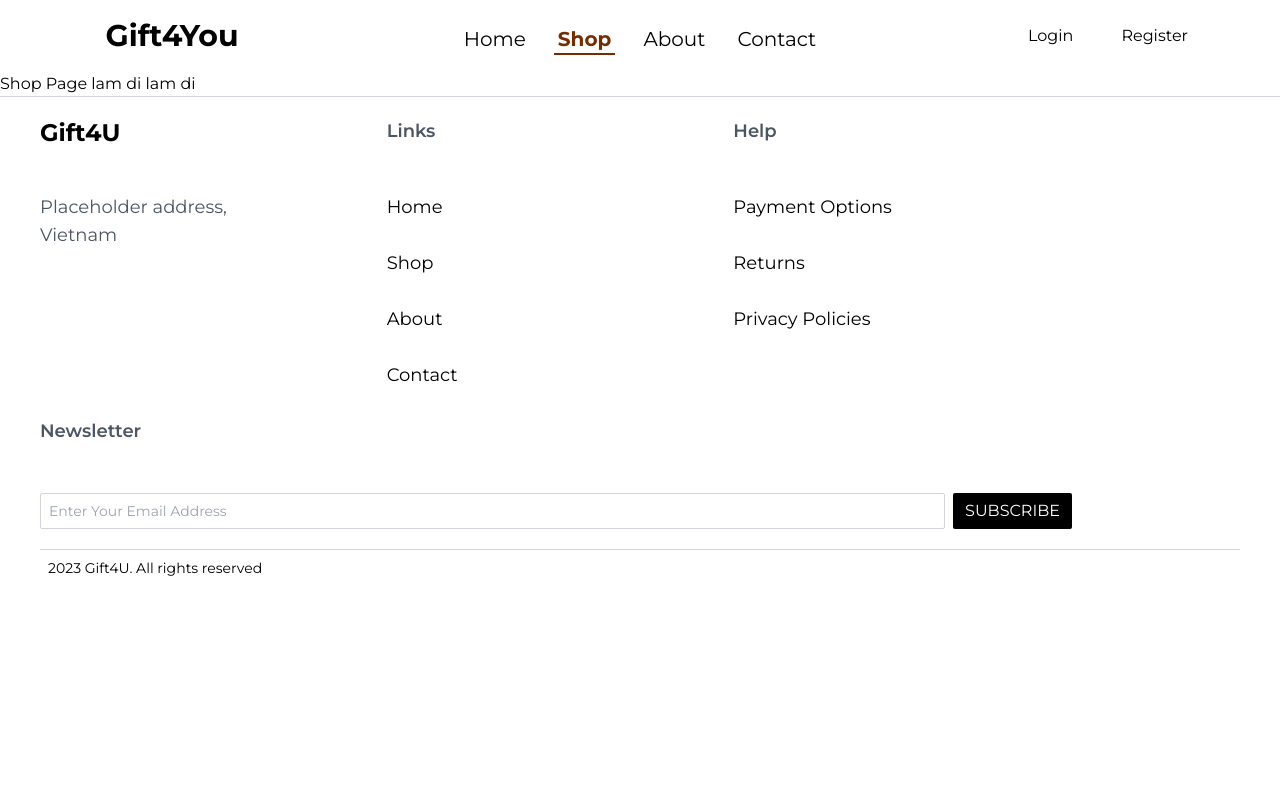
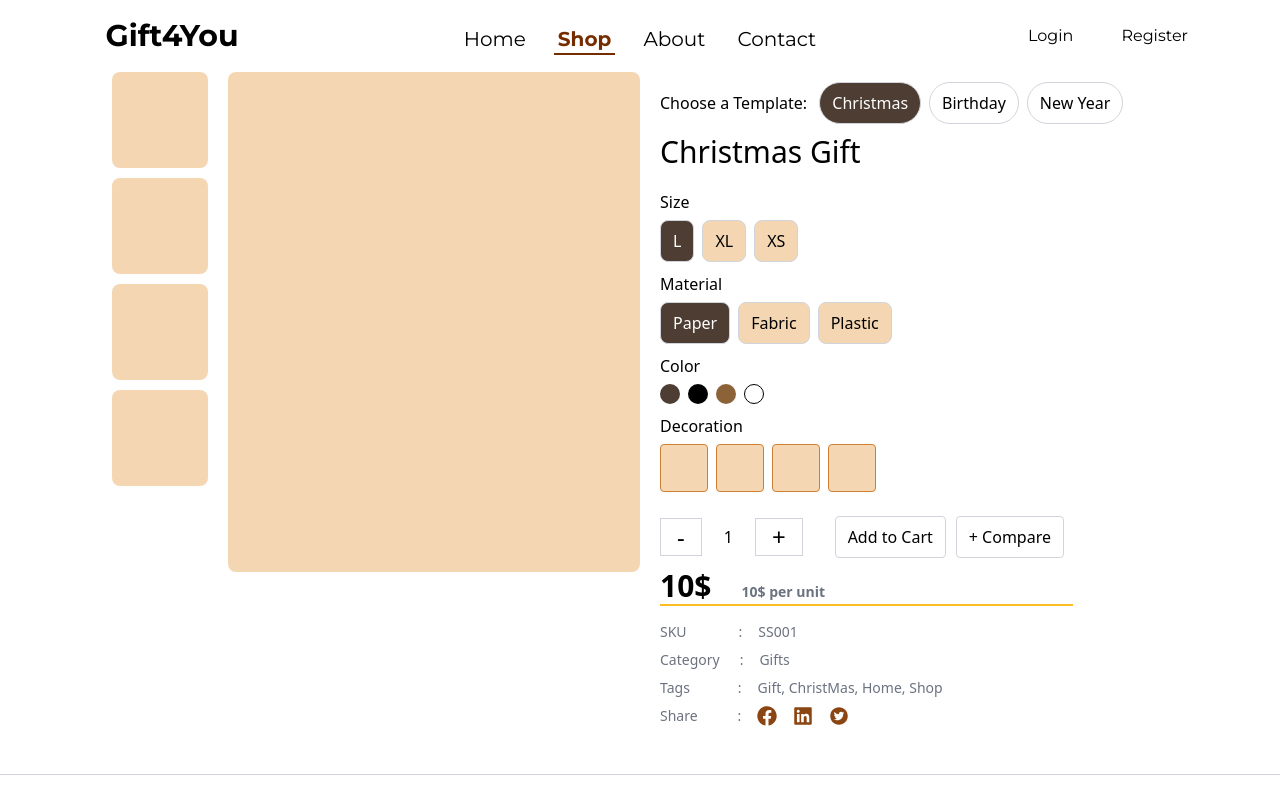
Before and after one commit to ngtnh013/Gift4You-FE, a React (Vite) app: page /shop in a window 1280 px wide. Shown: the top 798 px of the page. Built offline with nearby package versions, Linux system fonts and the light colour scheme.

Commit message:
Shop Page with Product Detail

```diff
--- /dev/null
+++ b/src/components/ProductDetailForm/index.jsx
@@ -0,0 +1,121 @@
+import React, { useState } from 'react';
+import { FaFacebook } from "react-icons/fa";
+import { FaLinkedin } from "react-icons/fa";
+import { AiFillTwitterCircle } from "react-icons/ai";
+const ProductDetailForm = () => {
+  const [quantity, setQuantity] = useState(1);
+
+  const increaseQuantity = () => setQuantity(quantity + 1);
+  const decreaseQuantity = () => quantity > 1 && setQuantity(quantity - 1);
+
+  return (
+    <div className="flex gap-5 font-sans items-start mb-12">
+      <div className="flex flex-row gap-5 pl-28 w-1/2">
+        <div className="flex flex-col gap-2.5">
+          <div className="w-24 h-24 bg-[#f4d7b2] rounded-lg"></div>
+          <div className="w-24 h-24 bg-[#f4d7b2] rounded-lg"></div>
+          <div className="w-24 h-24 bg-[#f4d7b2] rounded-lg"></div>
+          <div className="w-24 h-24 bg-[#f4d7b2] rounded-lg"></div>
+        </div>
+        <div className="w-[500px] h-[500px] bg-[#f4d7b2] rounded-lg"></div>
+      </div>
+
+      <div className="flex flex-col w-1/2">
+        <div className="mt-2.5">
+          <span>Choose a Template: </span>
+          <button className="bg-[#4d3d33] text-white border border-gray-300 px-3 py-2 rounded-full cursor-pointer ml-2">Christmas</button>
+          <button className="border border-gray-300 px-3 py-2 rounded-full cursor-pointer ml-2">Birthday</button>
+          <button className="border border-gray-300 px-3 py-2 rounded-full cursor-pointer ml-2">New Year</button>
+        </div>
+
+        <h2 className="text-3xl font-normal mt-2.5 mb-2.5">Christmas Gift</h2>
+
+        <div className="mt-2.5">
+          <div className="flex flex-col gap-1.5 mb-2.5">
+            <span>Size</span>
+            <div className="flex gap-2">
+              <button className="bg-[#4d3d33] text-white border border-gray-300 px-3 py-2 rounded-lg cursor-pointer">L</button>
+              <button className="bg-[#f4d7b2] border border-gray-300 px-3 py-2 rounded-lg cursor-pointer">XL</button>
+              <button className="bg-[#f4d7b2] border border-gray-300 px-3 py-2 rounded-lg cursor-pointer">XS</button>
+            </div>
+          </div>
+
+          <div className="flex flex-col gap-1.5 mb-2.5">
+            <span>Material</span>
+            <div className="flex gap-2">
+              <button className="bg-[#4d3d33] text-white border border-gray-300 px-3 py-2 rounded-lg cursor-pointer">Paper</button>
+              <button className="bg-[#f4d7b2] border border-gray-300 px-3 py-2 rounded-lg cursor-pointer">Fabric</button>
+              <button className="bg-[#f4d7b2] border border-gray-300 px-3 py-2 rounded-lg cursor-pointer">Plastic</button>
+            </div>
+          </div>
+
+          <div className="flex flex-col gap-1.5 mb-2.5">
+            <span>Color</span>
+            <div className="flex gap-2">
+              <button className="w-5 h-5 rounded-full bg-[#4d3d33]"></button>
+              <button className="w-5 h-5 rounded-full bg-black"></button>
+              <button className="w-5 h-5 rounded-full bg-[#8c6239]"></button>
+              <button className="w-5 h-5 rounded-full bg-white border border-black"></button>
+            </div>
+          </div>
+
+          <div className="flex flex-col gap-1.5 mb-2.5">
+            <span>Decoration</span>
+            <div className="flex gap-2">
+              <button className="w-12 h-12 bg-[#f4d7b2] border border-[#cd7f32] rounded"></button>
+              <button className="w-12 h-12 bg-[#f4d7b2] border border-[#cd7f32] rounded"></button>
+              <button className="w-12 h-12 bg-[#f4d7b2] border border-[#cd7f32] rounded"></button>
+              <button className="w-12 h-12 bg-[#f4d7b2] border border-[#cd7f32] rounded"></button>
+            </div>
+          </div>
+        </div>
+
+        <div className="flex items-center mt-3.5">
+          <div className="flex items-center gap-2.5">
+            <button onClick={decreaseQuantity} className="bg-transparent border border-gray-300 px-4 py-0.5 text-2xl cursor-pointer">-</button>
+            <span className="px-3">{quantity}</span>
+            <button onClick={increaseQuantity} className="bg-transparent border border-gray-300 px-4 py-0.5 text-2xl cursor-pointer">+</button>
+          </div>
+
+          <div className="flex gap-2.5 ml-8">
+            <button className="bg-transparent border border-gray-300 rounded px-3 py-2 cursor-pointer">Add to Cart</button>
+            <button className="bg-transparent border border-gray-300 rounded px-3 py-2 cursor-pointer">+ Compare</button>
+          </div>
+        </div>
+
+        <div className="flex items-center mt-2.5 font-bold text-lg pb-2">
+            <div className="w-2/3 border-b-2 border-amber-400">
+                <span className="text-3xl mr-2.5">10$</span>
+                <span className="text-gray-500 text-sm pl-5 pt-4">10$ per unit</span>
+            </div>
+        </div>
+        <div className="flex items-center mt-2 text-lg">
+          <span className="text-gray-500 text-sm mr-1">SKU</span>
+          <span className="text-gray-500 text-sm ml-12 mr-4">:</span>
+          <span className="text-gray-500 text-sm">SS001</span>
+        </div>
+        <div className="flex items-center mt-2 text-lg">
+          <span className="text-gray-500 text-sm">Category</span>
+          <span className="text-gray-500 text-sm ml-5 mr-4">:</span>
+          <span className="text-gray-500 text-sm">Gifts</span>
+        </div>
+        <div className="flex items-center mt-2 text-lg">
+          <span className="text-gray-500 text-sm">Tags</span>
+          <span className="text-gray-500 text-sm ml-12 mr-4">:</span>
+          <span className="text-gray-500 text-sm">Gift, ChristMas, Home, Shop</span>
+        </div>
+        <div className="flex items-center mt-2 text-lg">
+          <span className="text-gray-500 text-sm">Share</span>
+          <span className="text-gray-500 text-sm ml-10 mr-4">:</span>
+          <span className="flex text-gray-500 text-sm">
+            <span className="text-xl text-[#8B4513] mr-4"><FaFacebook /></span>
+            <span className="text-xl text-[#8B4513] mr-4"><FaLinkedin /></span>
+            <span className="text-xl text-[#8B4513]"><AiFillTwitterCircle /></span>
+          </span>
+        </div>
+      </div>
+    </div>
+  );
+};
+
+export default ProductDetailForm;
--- a/src/pages/Shop/index.jsx
+++ b/src/pages/Shop/index.jsx
@@ -1,5 +1,8 @@
+import ProductDetailForm from "../../components/ProductDetailForm";
 function ShopPage() {
-    return ( <div>Shop Page lam di lam di</div> );
+    return ( <div>
+                <ProductDetailForm />
+            </div> );
 }
 
 export default ShopPage;
```
